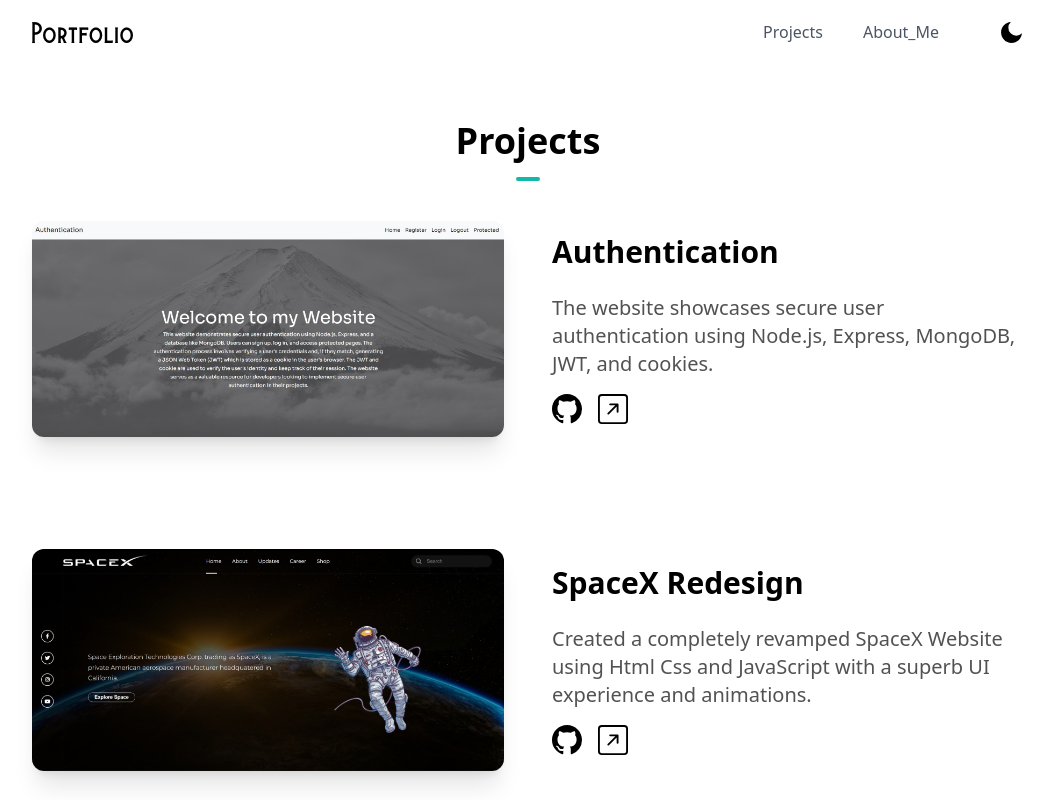
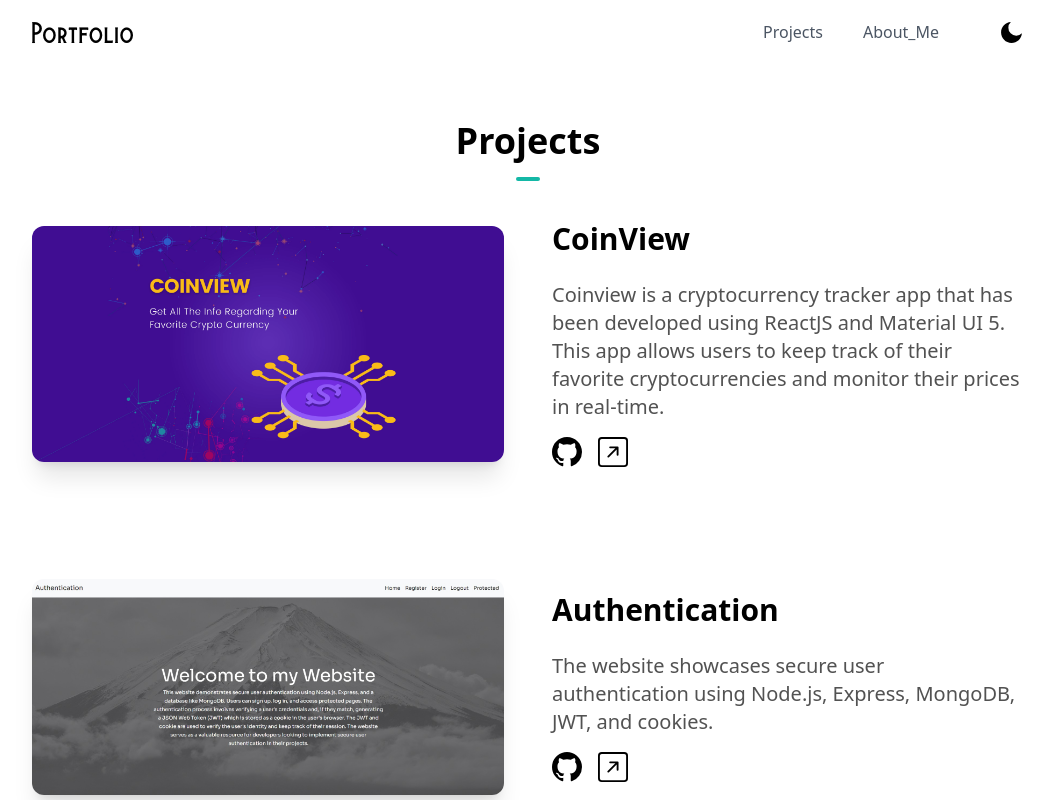
Before and after one commit to KrishnaDhalla/My-React-Portfolio, a Next.js app: page /Projects in a window 1280 px wide. Shown: the top 800 px of the page, without its empty margins (112-1165 px from the left). Built offline with nearby package versions, Linux system fonts and the light colour scheme.

Commit message:
added coinview in projects

```diff
--- a/pages/Projects.jsx
+++ b/pages/Projects.jsx
@@ -9,6 +9,13 @@
 import {motion as m} from "framer-motion"
 
 const project=[
+  {
+    name:"CoinView",
+    description:"Coinview is a cryptocurrency tracker app that has been developed using ReactJS and Material UI 5. This app allows users to keep track of their favorite cryptocurrencies and monitor their prices in real-time.",
+    github:"https://github.com/KrishnaDhalla/CoinView.git",
+    link:"https://coinview.netlify.app/",
+    image:"/coinview2.webp"
+  },
   {
     name:"Authentication",
     description:"The website showcases secure user authentication using Node.js, Express, MongoDB, JWT, and cookies.",
--- a/pages/index.jsx
+++ b/pages/index.jsx
@@ -67,7 +67,7 @@
             <a href="https://www.linkedin.com/in/krishna-d-4007731a4/"target={"_blank"}><AiFillLinkedin className="cursor-pointer"/></a>
             <a href="https://github.com/KrishnaDhalla"target={"_blank"}><AiFillGithub className="cursor-pointer"/></a>
             <a href="mailto:krishnadhallakd@gmail.com"target={"_blank"}><FaEnvelope className="cursor-pointer"/></a>
-            <a href="https://drive.google.com/file/d/1l8oSqvWlNiuHmnP5cStbpPJiyHif0TjD/view?usp=share_link"target={"_blank"}><FaFilePdf className="cursor-pointer"/></a>
+            <a href="https://drive.google.com/drive/folders/1cN-2Q8mxLkaaDDP1mctwq09AY_9PhPOF?usp=share_link"target={"_blank"}><FaFilePdf className="cursor-pointer"/></a>
           </div>
           <div className="mx-auto bg-gradient-to-b from-teal-500 rounded-full w-64 h-64 relative overflow-hidden mt-10 md:h-72 md:w-72">
             <Image alt="my image" src={kd} fill object-cover className=""/>
```
Also changed, not shown: public/coinview.webp (added), public/coinview2.webp (added).
